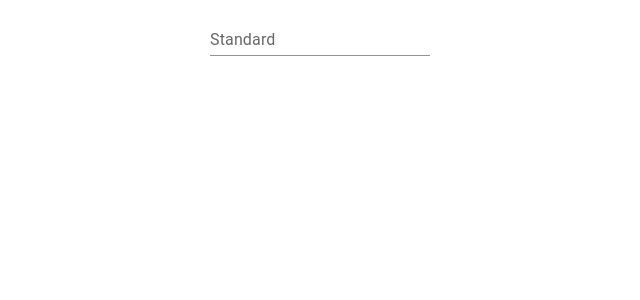
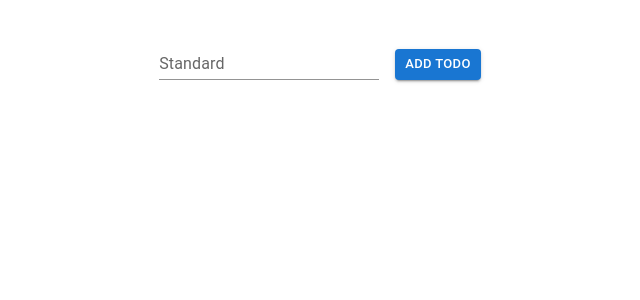
Before and after one commit to anthonyzamarro/todo, a React (Create React App) app: page / in a window 1280 px wide. Shown: the top 300 px of the page, without its empty margins (320-960 px from the left). Built offline with nearby package versions, Linux system fonts and the light colour scheme.

Commit message:
create button for adding Todo on click.

```diff
--- a/src/components/SearchBox.tsx
+++ b/src/components/SearchBox.tsx
@@ -1,28 +1,51 @@
 import React, { useState } from 'react';
 import TextField from '@mui/material/TextField';
+import Box from '@mui/material/Box';
+import Button from '@mui/material/Button';
 
 interface Props {
     addTodo: (text: string) => void
 }
 
-
 const SearchBox: React.FC<Props> = ({ addTodo }) => {
-    // const [userText, updateUserText] = useState('');
+    const [todoText, updateTodoText] = useState('');
 
     const handleChange = (text: string) => {
-        // console.log('SearchBox', text);
-        addTodo(text);
+        updateTodoText(text);
+    }
+
+    const handleClick = () => {
+        console.log('handleClick');
+        addTodo(todoText);
     }
 
     return (
-        <>
+        <Box
+            sx={{
+                display: 'flex',
+                alignItems: 'center',
+                justifyContent: 'center',
+                m: '2em'
+            }}
+        >
             <TextField
                 id="standard-basic"
                 label="Standard"
                 variant="standard"
                 onChange={e => handleChange(e.currentTarget.value)}
-                />
-        </>
+                sx={{
+                    mr: '16px'
+                }}
+            />
+            <Button
+                variant="contained"
+                size="small"
+                sx={{alignSelf: 'flex-end'}}
+                onClick={handleClick}
+            >
+                Add Todo
+            </Button>
+        </Box>
     )
 }
 
```
